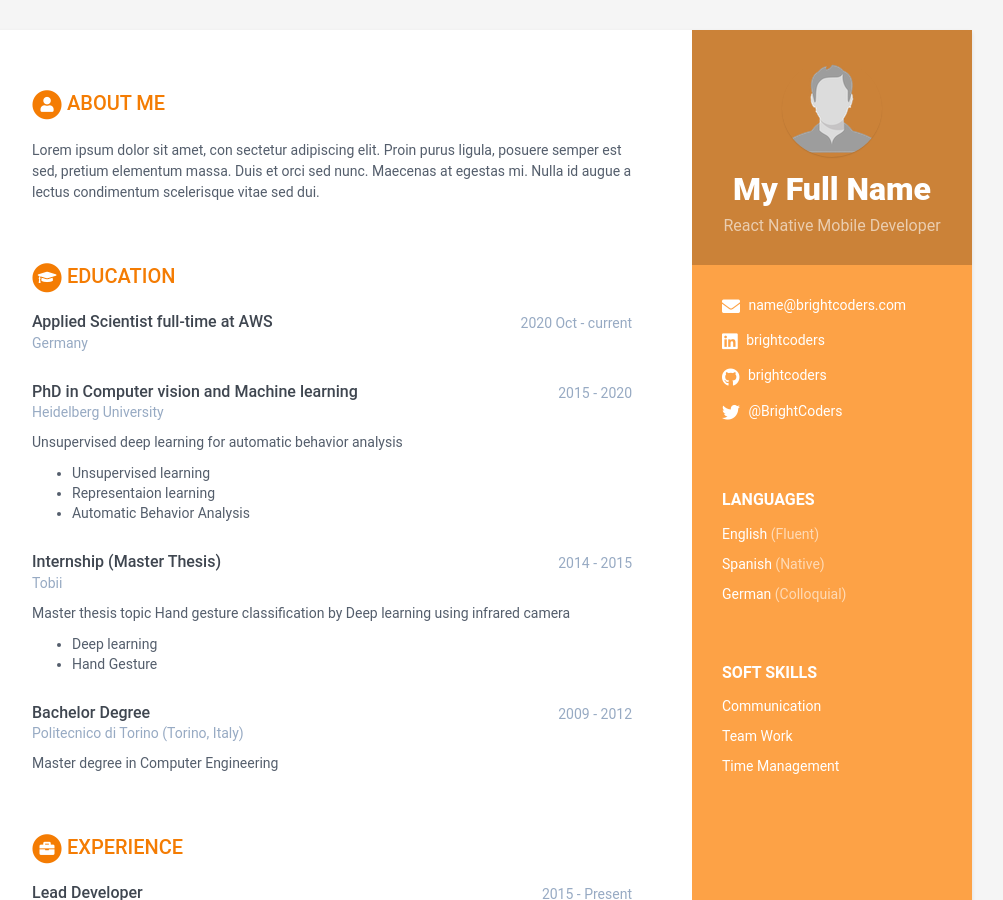
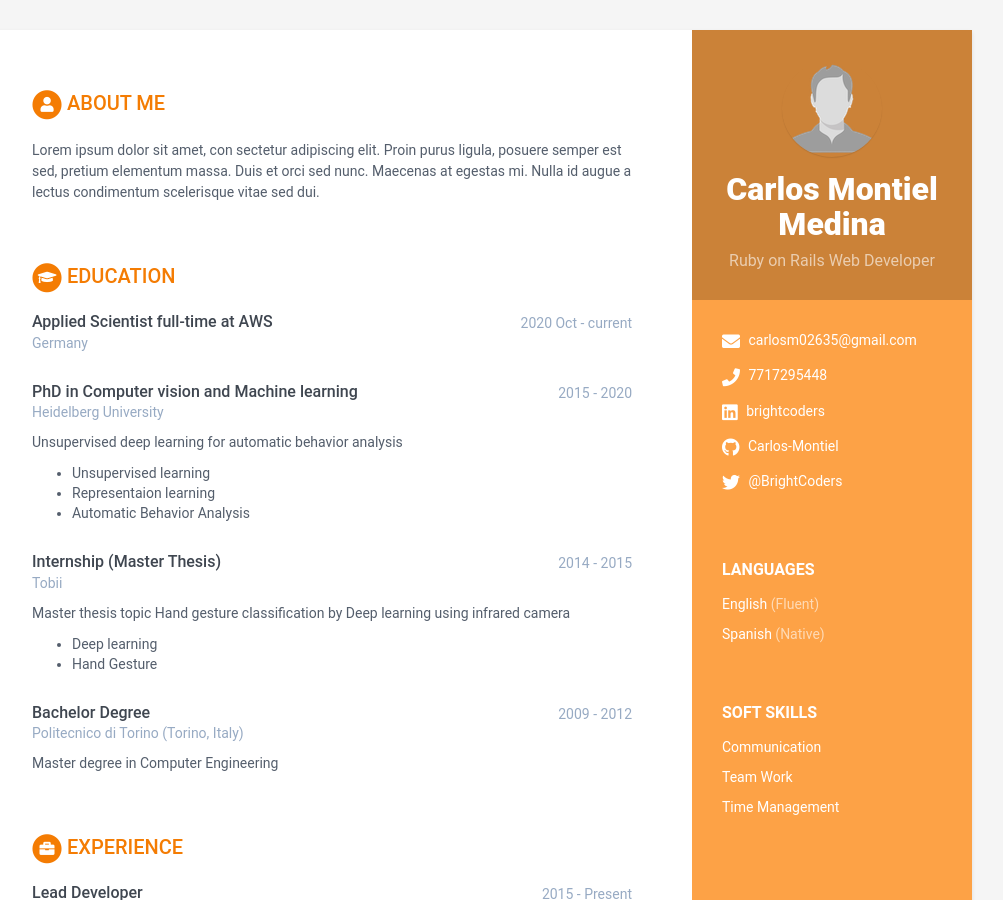
Before and after one commit to BC-MAR-21-ROR/kata-resume-Carlos-Montiel, a Jekyll site: the page built from index.html, in a window 1280 px wide and 900 px high. Shown: the whole window, without its empty margins (168-1171 px from the left). Built offline with Jekyll 4.4.1, drawn with Linux system fonts in a browser that asks for light colours.

Commit message:
Update data.yml
Added personal data

```diff
--- a/_data/data.yml
+++ b/_data/data.yml
@@ -7,16 +7,16 @@ sidebar:
   education: False # NO MODIFICAR
 
   # Profile information
-  name: My Full Name # Nombre completo
-  tagline: React Native Mobile Developer # React Native Mobile Developer ó Ruby on Rails Web Developer Según sea el caso
+  name: Carlos Montiel Medina # Nombre completo
+  tagline: Ruby on Rails Web Developer # React Native Mobile Developer ó Ruby on Rails Web Developer Según sea el caso
   avatar: profile.png # Colocar una imagen con tu foto de 100x100 pixels dentro de /assets/images
 
   # Actualiza tus datos de contacto
-  email: name@brightcoders.com
-  phone:
+  email: carlosm02635@gmail.com
+  phone: 7717295448
   website: # No agregar http://
   linkedin: brightcoders
-  github: brightcoders
+  github: Carlos-Montiel
   gitlab:
   bitbucket:
   twitter: '@BrightCoders'
@@ -31,9 +31,6 @@ sidebar:
 
     - idiom: Spanish
       level: Native # Utiliza el resultado de tu examen oficial, o el nivel de acuerdo al modelo Dreyfus
-
-    - idiom: German
-      level: Colloquial
 
   # Registra aquí tus soft skills. Agrega o elimina según sea necesario
   interests:
```
